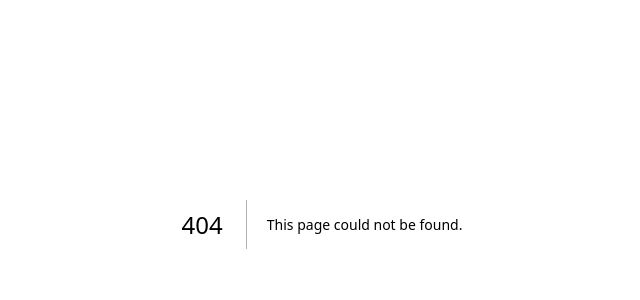
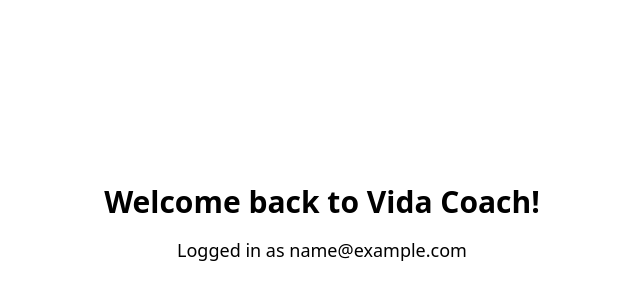
Before and after one commit to Dez-009/Gold-standard-Orchestration, a Next.js app in the folder frontend/: page /dashboard in a window 1280 px wide. Before the commit this address had no page. Shown: the part 176-476 px from the top of the page, without its empty margins (318-958 px from the left). Built offline with nearby package versions, Linux system fonts and the light colour scheme; sample sign-in values are in the browser's storage.

Commit message:
Add basic dashboard with auth utils

```diff
--- /dev/null
+++ b/frontend/app/dashboard/page.tsx
@@ -0,0 +1,33 @@
+// Dashboard page showing a welcome message and user email
+// Redirects to login if no token is found in localStorage
+
+'use client';
+import { useEffect, useState } from 'react';
+import { useRouter } from 'next/navigation';
+import { getToken, parseUserFromToken } from '../../services/authUtils';
+
+export default function DashboardPage() {
+  // Local state to hold the email extracted from the token
+  const [email, setEmail] = useState<string | null>(null);
+  const router = useRouter();
+
+  // On mount, verify token and extract user email
+  useEffect(() => {
+    const token = getToken();
+    if (!token) {
+      // Redirect unauthenticated users to login
+      router.push('/login');
+      return;
+    }
+    // Parse email from the JWT payload
+    setEmail(parseUserFromToken(token));
+  }, [router]);
+
+  // Render dashboard with simple styling
+  return (
+    <div className="flex flex-col items-center justify-center min-h-screen">
+      <h1 className="text-3xl font-bold mb-4">Welcome back to Vida Coach!</h1>
+      {email && <p className="text-lg">Logged in as {email}</p>}
+    </div>
+  );
+}
--- a/frontend/app/login/page.tsx
+++ b/frontend/app/login/page.tsx
@@ -4,8 +4,11 @@
 'use client';
 import AuthForm from '../../components/AuthForm';
 import { loginUser } from '../../services/authService';
+import { useRouter } from 'next/navigation';
 
 export default function LoginPage() {
+  const router = useRouter(); // Router instance for navigation
+
   // Handler passed to AuthForm for submission
   const handleLogin = async (values: Record<string, string>) => {
     const data = await loginUser({
@@ -14,6 +17,8 @@ export default function LoginPage() {
     });
     // Store JWT token in localStorage temporarily
     localStorage.setItem('token', data.access_token);
+    // Navigate to dashboard after successful login
+    router.push('/dashboard');
   };
 
   // Fields required for login form
--- a/frontend/app/page.tsx
+++ b/frontend/app/page.tsx
@@ -1,9 +1,14 @@
 // Simple landing page
 // Main page component with basic content.
+import Link from 'next/link';
 export default function Home() {
+  // Landing page with link to the dashboard
   return (
-    <div className="flex items-center justify-center min-h-screen">
+    <div className="flex flex-col items-center justify-center min-h-screen space-y-4">
       <h1 className="text-2xl font-bold">Vida Coach Frontend</h1>
+      <Link href="/dashboard" className="text-blue-600 underline">
+        Go to Dashboard
+      </Link>
     </div>
   );
 }
--- /dev/null
+++ b/frontend/services/authUtils.ts
@@ -0,0 +1,22 @@
+// Utility helpers for authentication-related logic
+// Provides functions to get the JWT token and parse user information
+
+// Retrieve JWT token from browser localStorage
+export function getToken(): string | null {
+  // Guard against server-side usage
+  if (typeof window === 'undefined') return null;
+  return localStorage.getItem('token');
+}
+
+// Decode JWT payload and return the user email
+export function parseUserFromToken(token: string | null): string | null {
+  if (!token) return null;
+  try {
+    // Split the token and decode the payload (second part)
+    const payload = JSON.parse(atob(token.split('.')[1]));
+    return payload.email as string;
+  } catch {
+    // Return null if decoding fails
+    return null;
+  }
+}
```
